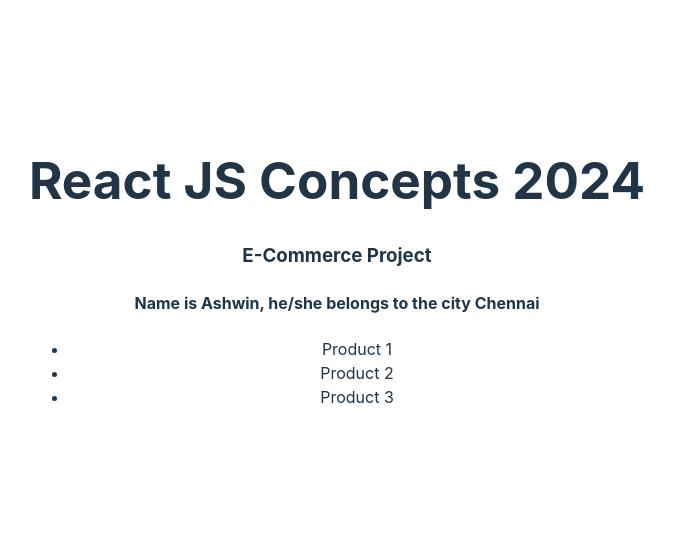
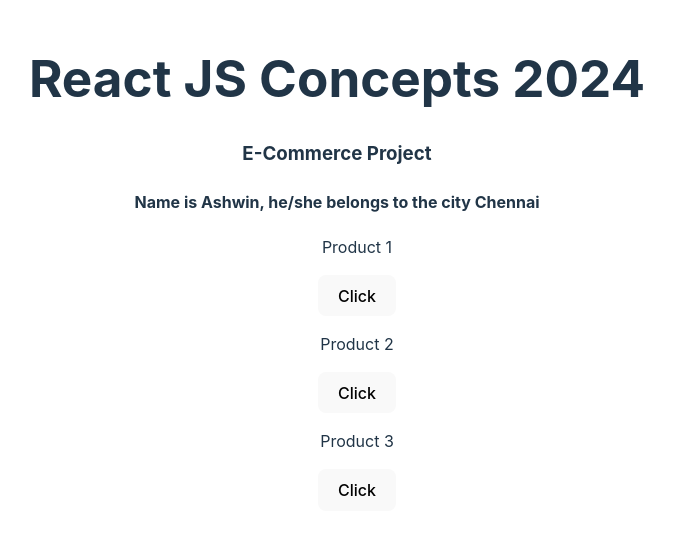
Before and after one commit to AshKemp/reactjs-concepts-2024, a React (Vite) app: page / in a window 1280 px wide. Shown: the part 129-664 px from the top of the page, without its empty margins (303-977 px from the left). Built offline with nearby package versions, Linux system fonts and the light colour scheme.

Commit message:
Render product item

```diff
--- a/src/components/products/components/product-item.jsx
+++ b/src/components/products/components/product-item.jsx
@@ -1,11 +1,12 @@
+/* eslint-disable react/prop-types */
 function ButtonComponent() {
   return <button>Click</button>;
 }
 
-function ProductItem() {
+function ProductItem({ product, key }) {
   return (
-    <div>
-      <p>Product 1</p>
+    <div key={key}>
+      <p>{product}</p>
       <ButtonComponent />
     </div>
   );
--- a/src/components/products/index.jsx
+++ b/src/components/products/index.jsx
@@ -1,5 +1,7 @@
 /* eslint-disable react/prop-types */
 // import ProductItem from "./components/product-item";
+
+import ProductItem from "./components/product-item";
 
 function ProductList(props) {
   const { name, city, listOfProducts } = props;
@@ -12,7 +14,7 @@ function ProductList(props) {
       </h4>
       <ul>
         {listOfProducts.map((product, index) => (
-          <li key={index}>{product}</li>
+          <ProductItem product={product} key={index} />
         ))}
       </ul>
     </div>
```
